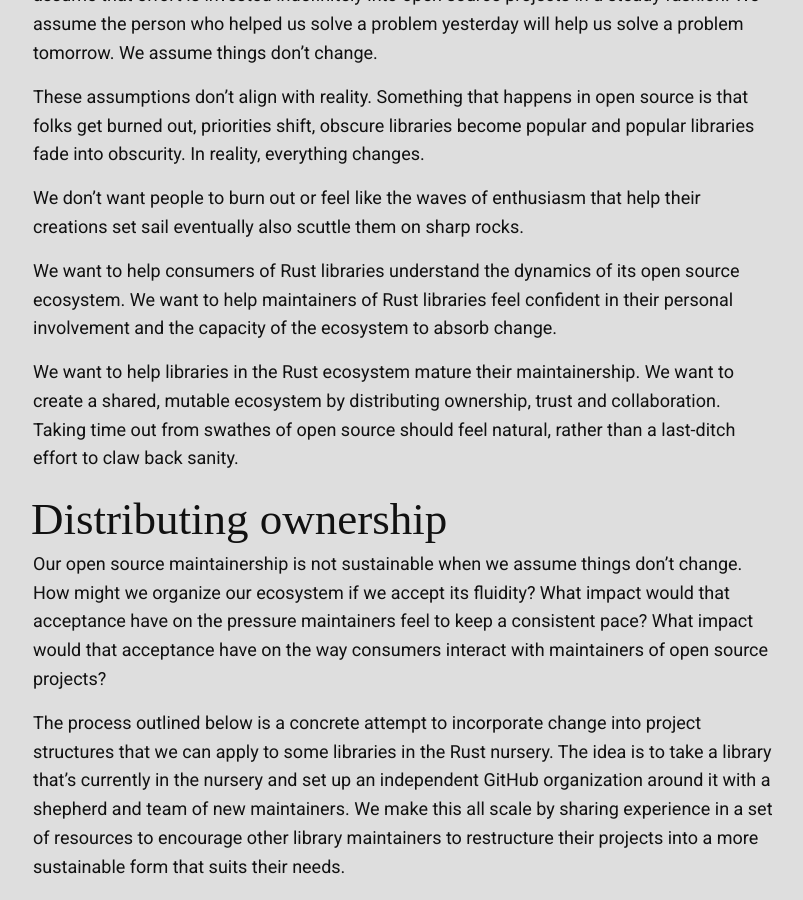
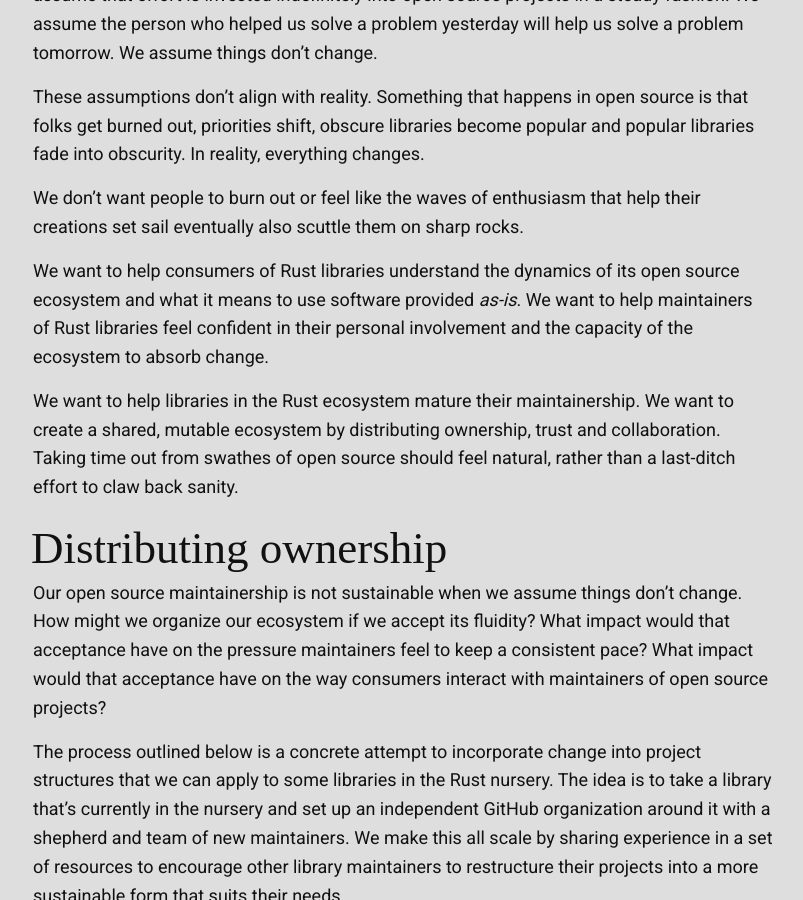
Before and after one commit to KodrAus/KodrAus.github.io, a Jekyll site: the page built from _posts/2018-05-24-a-shared-mutable-ecosystem.markdown, in a window 1280 px wide and 900 px high, scrolled down 876 px. Shown: the whole window, without its empty margins (237-1040 px from the left). Built offline with Jekyll 4.4.1, drawn with Linux system fonts in a browser that asks for light colours; some web fonts are replaced.

```diff
--- a/_posts/2018-05-24-a-shared-mutable-ecosystem.markdown
+++ b/_posts/2018-05-24-a-shared-mutable-ecosystem.markdown
@@ -20,7 +20,7 @@ These assumptions don’t align with reality. Something that happens in open sou
 
 We don't want people to burn out or feel like the waves of enthusiasm that help their creations set sail eventually also scuttle them on sharp rocks.
 
-We want to help consumers of Rust libraries understand the dynamics of its open source ecosystem. We want to help maintainers of Rust libraries feel confident in their personal involvement and the capacity of the ecosystem to absorb change.
+We want to help consumers of Rust libraries understand the dynamics of its open source ecosystem and what it means to use software provided _as-is_. We want to help maintainers of Rust libraries feel confident in their personal involvement and the capacity of the ecosystem to absorb change.
 
 We want to help libraries in the Rust ecosystem mature their maintainership. We want to create a shared, mutable ecosystem by distributing ownership, trust and collaboration. Taking time out from swathes of open source should feel natural, rather than a last-ditch effort to claw back sanity.
 
```
Also changed, not shown: other parts of _posts/2018-05-24-a-shared-mutable-ecosystem.markdown (+3 -0 lines).
